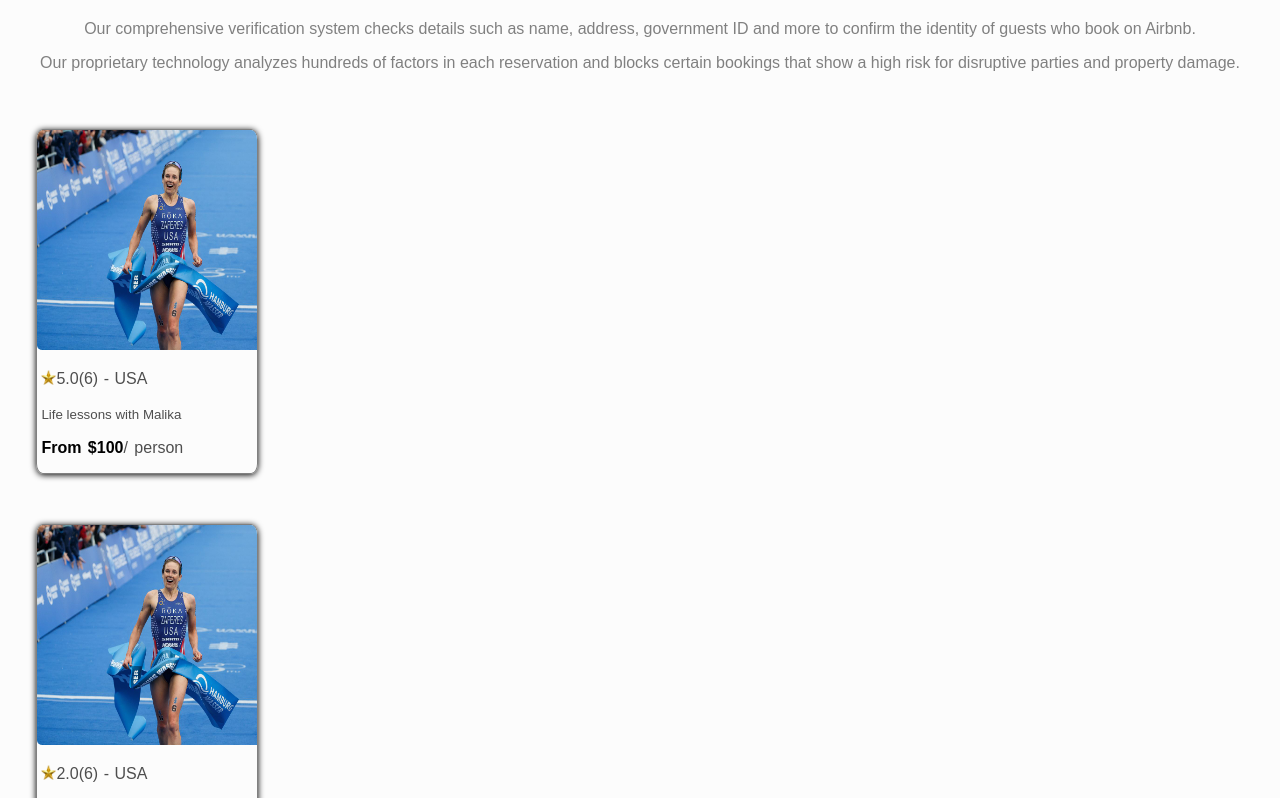
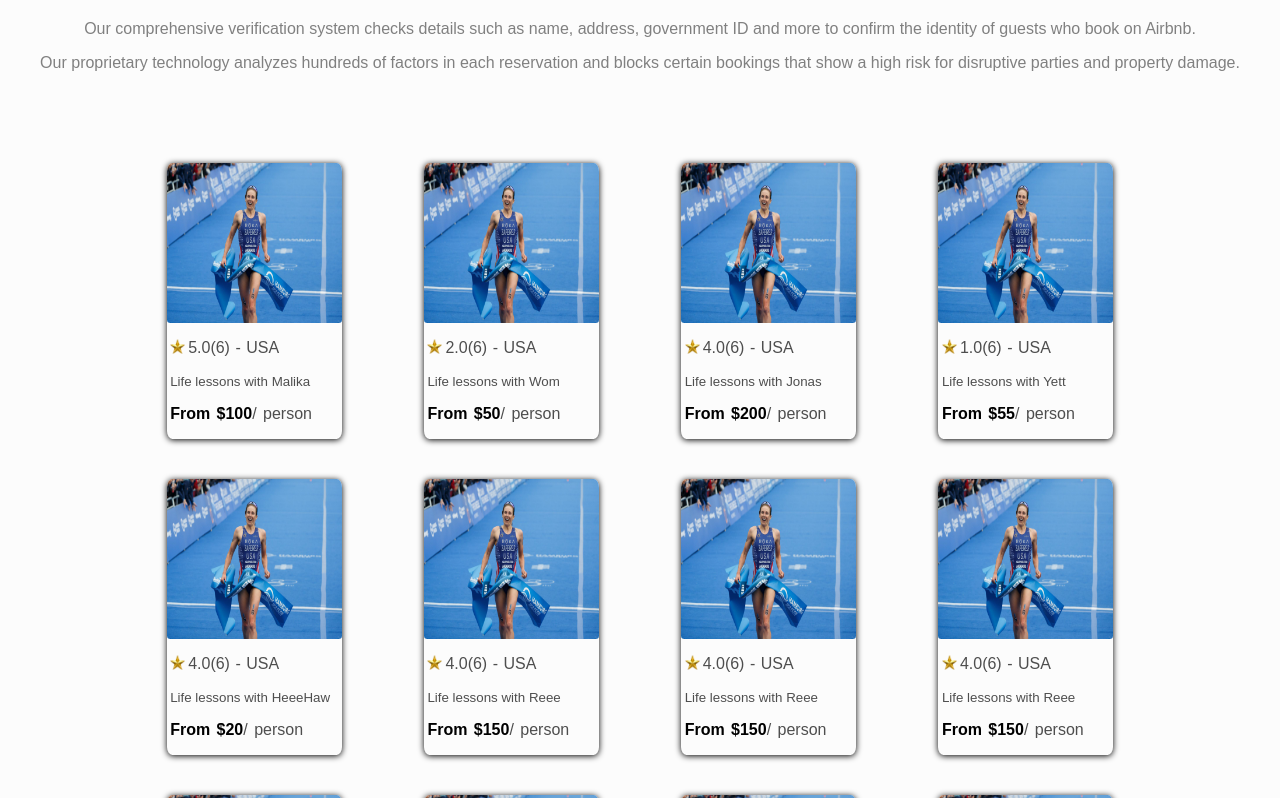
Before and after one commit to BendibMohamedAnis/airbnb-clones, a React (Create React App) app: page / in a window 1280 px wide. Shown: the part 662-1460 px from the top of the page. Built offline with nearby package versions, Linux system fonts and the light colour scheme.

Commit message:
Updated CSS

```diff
--- a/src/App.js
+++ b/src/App.js
@@ -8,7 +8,7 @@ import './css/app.css';
 function App() {
 
     let  cardDataP =  cardData.map((cardData)=>{
-      return <Card name={cardData.name} price={cardData.price} rating={cardData.rating} />
+      return <Card name={cardData.name} price={cardData.price} rating={cardData.rating} personn={cardData.person}/>
     }
   )
 
--- a/src/components/card.js
+++ b/src/components/card.js
@@ -1,9 +1,5 @@
 import React from "react"
 import '../css/card.css';
-
-const v=["jhob","lina","leeet"];
-
-
 
 export default function Card(props){
 
@@ -13,9 +9,9 @@ export default function Card(props){
     return(
         <div className="card">
 
-            <img src={require("../assets/person.png")} id="person-img"/>
+            <img src={require("../assets/person.png")} id="person-img" alt="person"/>
             <ul className="rating">
-                <li><img src={require("../assets/star.png")} id="star-img"/></li>
+                <li><img src={require("../assets/star.png")} id="star-img" alt="star"/></li>
                 <li>{props.rating}.0 </li>
                 <li>(6) - USA </li>
             </ul>
--- a/src/components/cardData.js
+++ b/src/components/cardData.js
@@ -1,33 +1,110 @@
-export default [
+export default  [
     {
         name:"Malika",
         price:"100",
-        rating:"5"
+        rating:"5",
+        person:"../assets/person.png"
     },
     {
         name:"Wom",
         price:"50",
-        rating:"2"
+        rating:"2",
+        person:"../assets/person.png"
     },
     {
         name:"Jonas",
         price:"200",
-        rating:"4"
+        rating:"4",
+        person:"../assets/person.png"
     },
     {
         name:"Yett",
         price:"55",
-        rating:"1"
+        rating:"1",
+        person:"../assets/person.png"
     },
     {
         name:"HeeeHaw",
         price:"20",
-        rating:"4"
+        rating:"4",
+        person:"../assets/person.png"
     },
     {
         name:"Reee",
         price:"150",
-        rating:"4"
+        rating:"4",
+        person:"../assets/person.png"
+    }
+    ,
+    {
+        name:"Reee",
+        price:"150",
+        rating:"4",
+        person:"../assets/person.png"
+    }
+    ,
+    {
+        name:"Reee",
+        price:"150",
+        rating:"4",
+        person:"../assets/person.png"
+    }
+    ,
+    {
+        name:"Reee",
+        price:"150",
+        rating:"4",
+        person:"../assets/person.png"
+    }
+    ,
+    {
+        name:"Reee",
+        price:"150",
+        rating:"4",
+        person:"../assets/person.png"
+    }
+    ,
+    {
+        name:"Reee",
+        price:"150",
+        rating:"4",
+        person:"../assets/person.png"
+    }
+    ,
+    {
+        name:"Reee",
+        price:"150",
+        rating:"4",
+        person:"../assets/person.png"
+    }
+    ,
+    {
+        name:"Reee",
+        price:"150",
+        rating:"4",
+        person:"../assets/person.png"
+    }
+    ,
+    {
+        name:"Reee",
+        price:"150",
+        rating:"4",
+        person:"../assets/person.png"
+    }
+    ,
+    {
+        name:"Reee",
+        price:"150",
+        rating:"4",
+        person:"../assets/person.png"
+    }
+
+    ,
+    {
+        name:"Reee",
+        price:"150",
+        rating:"4",
+        person:"../assets/person.png"
     }
 
 ]
--- a/src/css/card.css
+++ b/src/css/card.css
@@ -1,35 +1,33 @@
 .CardList{
-
-    display: grid;
-    grid-gap: 10px;
-    height: auto;
-    max-width: 100%;
-    margin: 1em;
-
-
+    display:grid;
+    grid-template-columns: auto auto auto auto ;
+    overflow-y:scroll;
+    column-gap: 5px;
+    justify-items: center;
+    margin:50px 0px;
+    padding:0% 10%;
 }
 
 .card{
-    width: 220px;
+    width: 175px;
     height: auto;
     border-radius: 3%;
-    border-style: solid;
-    border-color: grey;
-    border-width: 0.01mm;
     overflow: hidden;
     margin:20px;
-    justify-content: center;
     box-shadow: 0px 0.9px 6.4px rgb(0, 0, 0.1);
+    display: flex;
+    flex-direction: column;
 }
 
 #person-img{
-    width: 280px;
-    height: 220px;
+    width: 100%;
+    height: 160px;
     border-radius: 2%;
 }
 #star-img{
     width:15px;
     height:15px;
+    margin-right: 3px;
 
 }
 .rating{
```
